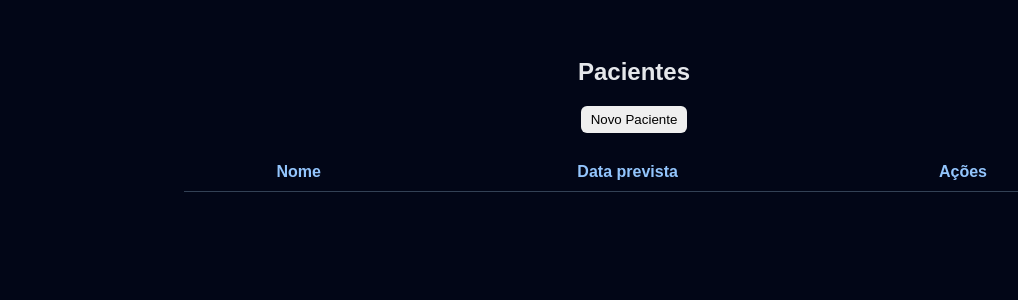
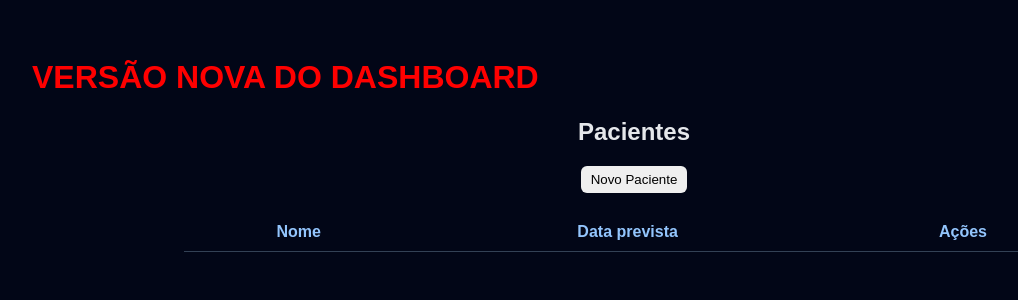
Before and after one commit to 8apriltech/sistema-kalina, a Python web app: template templates/dashboard.html in a window 1280 px wide. Shown: the top 300 px of the page, without its empty margins (6-1024 px from the left). Run offline with Jinja, Linux system fonts and the light colour scheme; the template is opened without the code that fills it, so the values that code supplies are empty.

Commit message:
debug: marca dashboard

```diff
--- a/templates/dashboard.html
+++ b/templates/dashboard.html
@@ -58,6 +58,8 @@
     </style>
 </head>
 <body>
+
+<h1 style="color:red">VERSÃO NOVA DO DASHBOARD</h1>
 
 <h2>Pacientes</h2>
 
```
